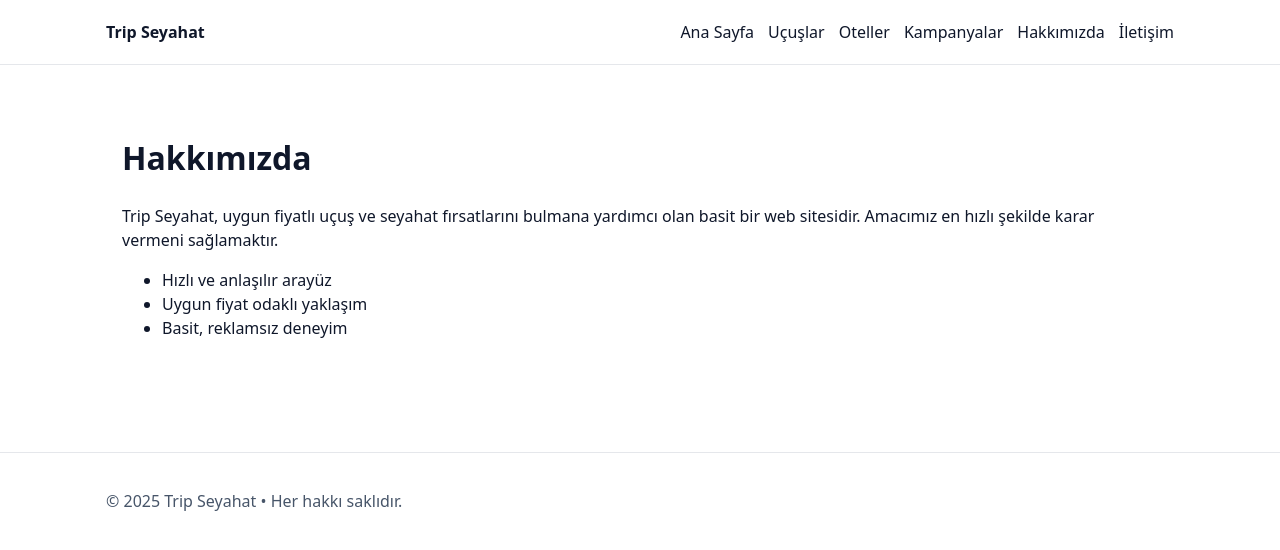
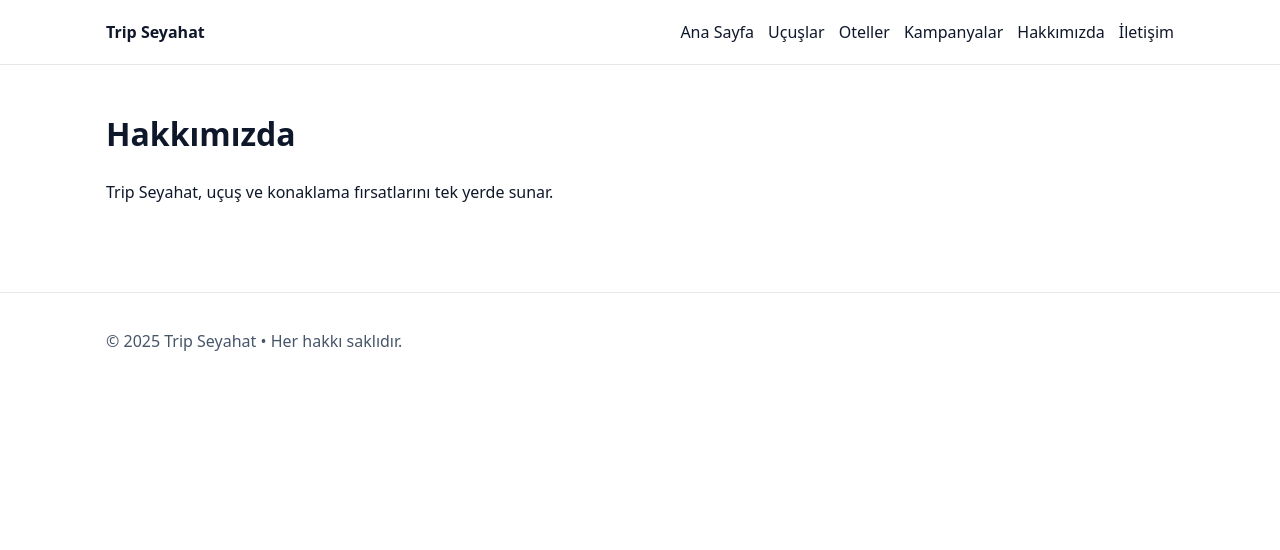
Before and after one commit to tripseyahat/tripseyahat-site, a Next.js app: page /about in a window 1280 px wide. Shown: the top 550 px of the page. Built offline with nearby package versions, Linux system fonts and the light colour scheme.

Commit message:
Update page.js

```diff
--- a/app/about/page.js
+++ b/app/about/page.js
@@ -1,16 +1,8 @@
 export default function AboutPage() {
   return (
-    <main className="container">
+    <>
       <h1>Hakkımızda</h1>
-      <p>
-        Trip Seyahat, uygun fiyatlı uçuş ve seyahat fırsatlarını bulmana yardımcı
-        olan basit bir web sitesidir. Amacımız en hızlı şekilde karar vermeni sağlamaktır.
-      </p>
-      <ul>
-        <li>Hızlı ve anlaşılır arayüz</li>
-        <li>Uygun fiyat odaklı yaklaşım</li>
-        <li>Basit, reklamsız deneyim</li>
-      </ul>
-    </main>
+      <p>Trip Seyahat, uçuş ve konaklama fırsatlarını tek yerde sunar.</p>
+    </>
   );
 }
```
